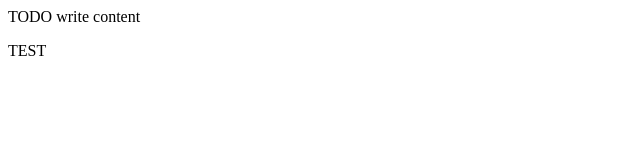
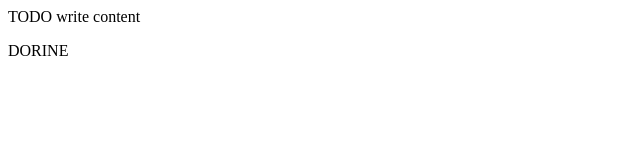
Before and after one commit to DorineN/TestDoRo, a plain HTML site: page public_html/index.html in a window 1280 px wide. Shown: the full height of the page, 0-640 px from the left. Drawn offline with Linux system fonts and the light colour scheme.

Commit message:
Test en même temps

```diff
--- a/public_html/index.html
+++ b/public_html/index.html
@@ -13,6 +13,6 @@ and open the template in the editor.
     <body>
         <div>TODO write content</div>
 
-        <p>TEST</p>
+        <p>DORINE</p>
     </body>
 </html>
```
